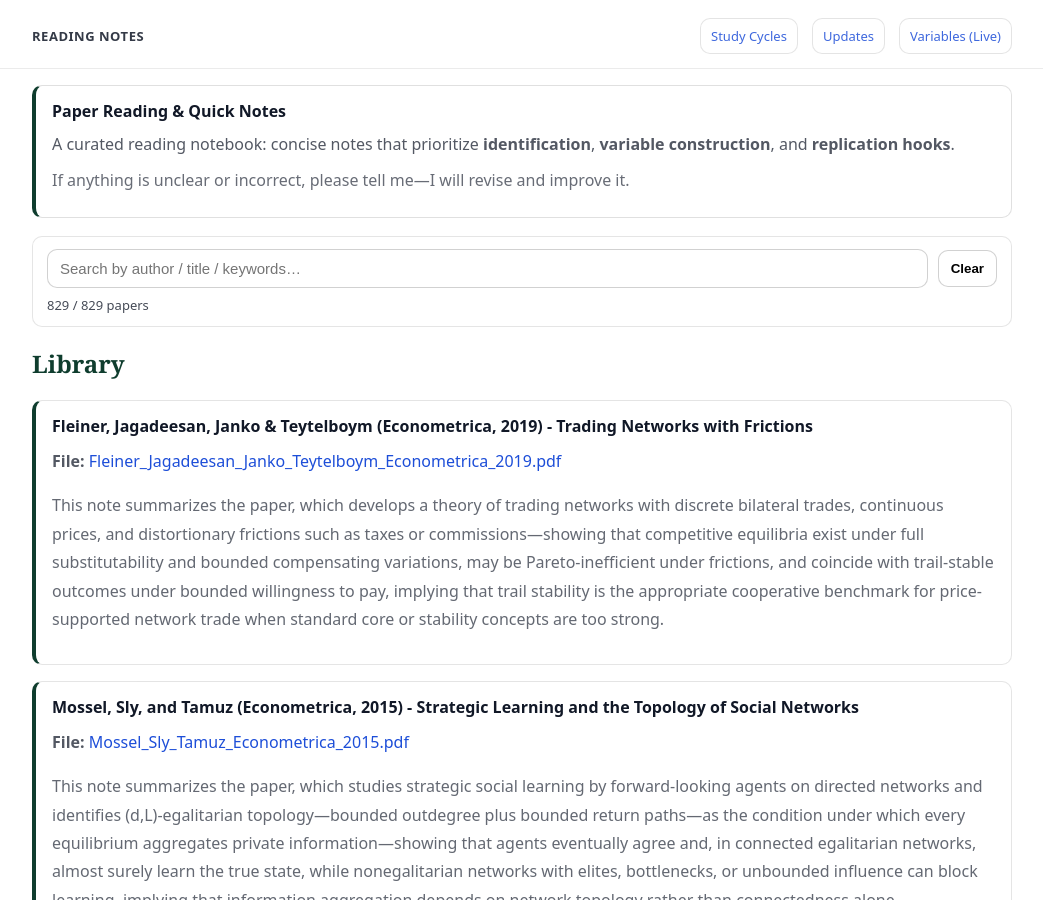
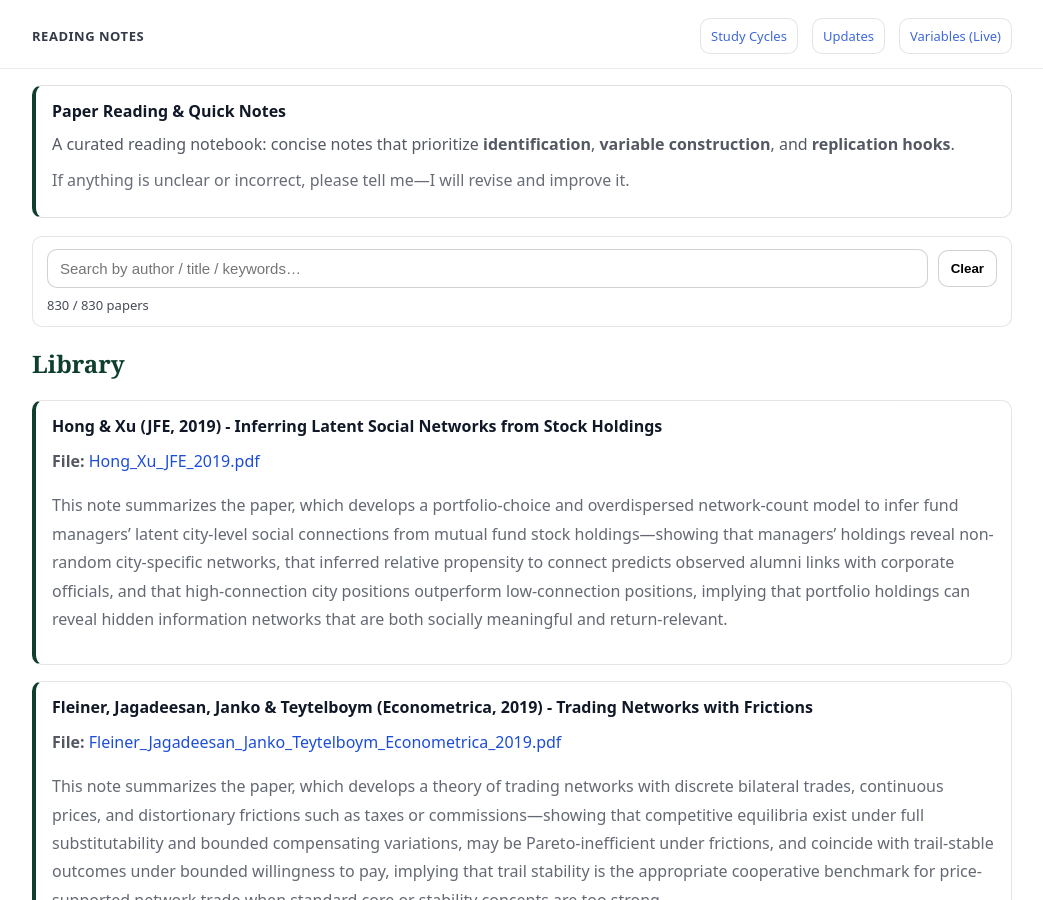
Before and after one commit to yaxinzn/study-archive, a Jekyll site: the page built from reading/index.md, in a window 1280 px wide and 900 px high. Shown: the whole window, without its empty margins (118-1161 px from the left). Built offline with Jekyll 4.4.1, drawn with Linux system fonts in a browser that asks for light colours.

Commit message:
Reading: add/update Hong_Xu_JFE_2019.pdf

```diff
--- a/_data/reading.yml
+++ b/_data/reading.yml
@@ -1,3 +1,7 @@
+- title: "Hong & Xu (JFE, 2019) - Inferring Latent Social Networks from Stock Holdings"
+  file: "Hong_Xu_JFE_2019.pdf"
+  desc: "This note summarizes the paper, which develops a portfolio-choice and overdispersed network-count model to infer fund managers’ latent city-level social connections from mutual fund stock holdings—showing that managers’ holdings reveal non-random city-specific networks, that inferred relative propensity to connect predicts observed alumni links with corporate officials, and that high-connection city positions outperform low-connection positions, implying that portfolio holdings can reveal hidden information networks that are both socially meaningful and return-relevant."
+
 - title: "Fleiner, Jagadeesan, Janko & Teytelboym (Econometrica, 2019) - Trading Networks with Frictions"
   file: "Fleiner_Jagadeesan_Janko_Teytelboym_Econometrica_2019.pdf"
   desc: "This note summarizes the paper, which develops a theory of trading networks with discrete bilateral trades, continuous prices, and distortionary frictions such as taxes or commissions—showing that competitive equilibria exist under full substitutability and bounded compensating variations, may be Pareto-inefficient under frictions, and coincide with trail-stable outcomes under bounded willingness to pay, implying that trail stability is the appropriate cooperative benchmark for price-supported network trade when standard core or stability concepts are too strong."
```
Also changed, not shown: 1 other file.
